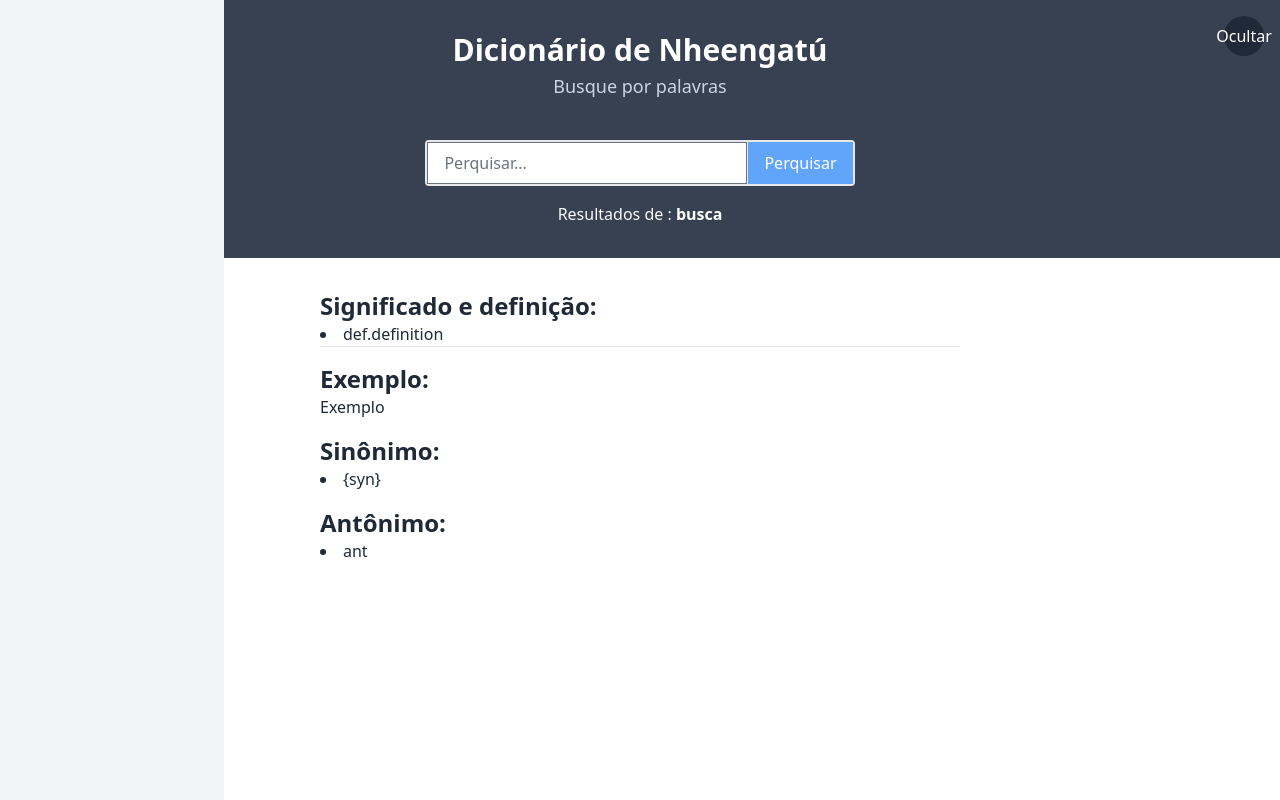
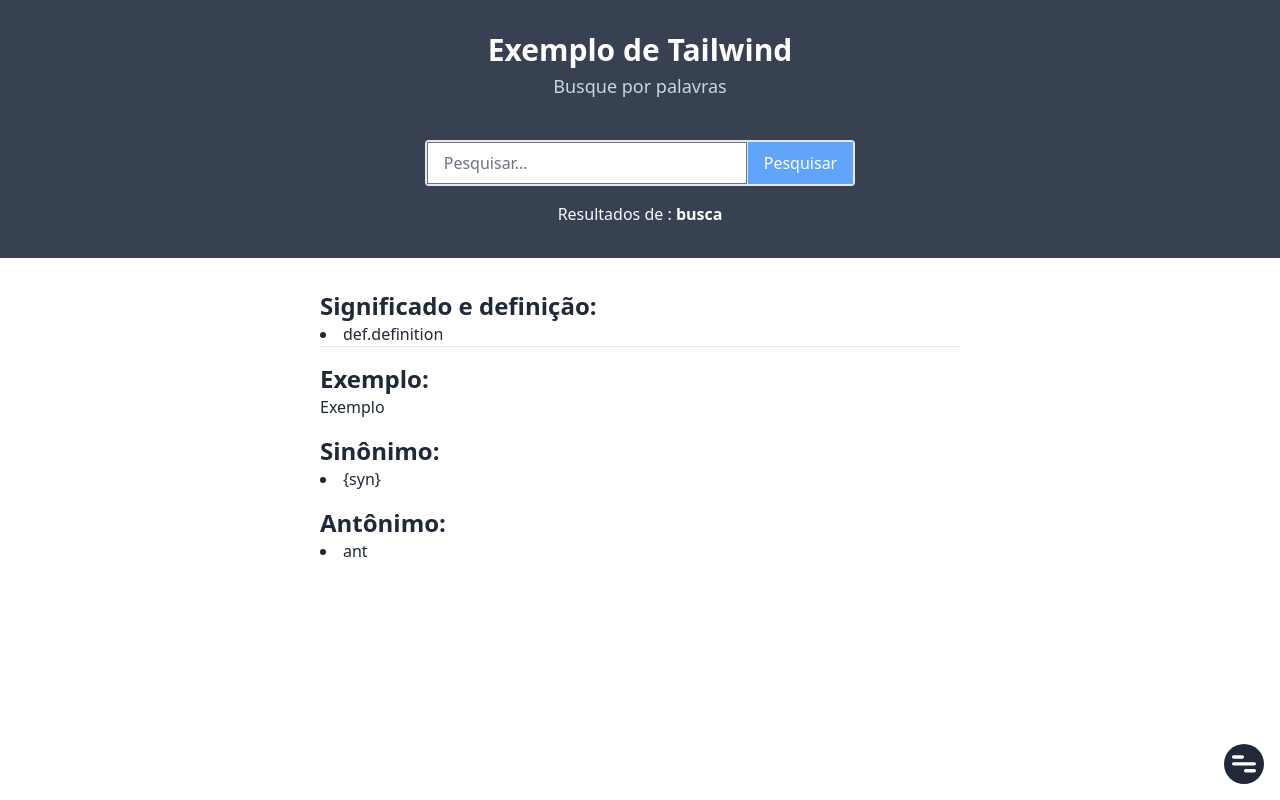
Before and after one commit to marcelleza8/Lingua-boa, a Vue app: page / in a window 1280 px wide. Built offline with nearby package versions, Linux system fonts and the light colour scheme; what prettier-plugin-tailwindcss would draw is missing.

Commit message:
Add menu

```diff
--- a/src/components/Header.vue
+++ b/src/components/Header.vue
@@ -23,7 +23,7 @@
   <div class="bg-gray-700">
     <div class="container mx-auto py-8">
       <h1 class="text-center text-3xl font-bold text-white">
-        Dicionário de Nheengatú
+        Exemplo de Tailwind
       </h1>
       <p class="mt-1 mb-10 text-center text-lg text-slate-300">
         Busque por palavras
@@ -34,7 +34,7 @@
           <input
             class="px-4 py-2 md:w-80"
             type="text"
-            placeholder="Perquisar..."
+            placeholder="Pesquisar..."
             @change="handleInputChange"
             :value="value"
             @keydown="handleInputKeyDown"
@@ -43,7 +43,7 @@
             class="border-l bg-blue-400 px-4 py-2 text-white"
             @click="handleSubmit"
           >
-            Perquisar
+            Pesquisar
           </button>
         </div>
       </div>
--- /dev/null
+++ b/src/components/Icons/MenuDistro.vue
@@ -0,0 +1,29 @@
+<template>
+  <svg
+    width="512"
+    height="365.71"
+    version="1.1"
+    viewBox="0 0 512 365.71"
+    xml:space="preserve"
+    xmlns="http://www.w3.org/2000/svg"
+  >
+    <g transform="translate(0,-73.14)" fill="#fff">
+      <path
+        d="m36.57 73.14h182.86c20.21 0 36.57 16.36 36.57 36.57 0 20.18-16.36 36.57-36.57 36.57h-182.86c-20.18 0.01-36.57-16.39-36.57-36.57 0-20.21 16.39-36.57 36.57-36.57zm256 292.57h182.86c20.21 0 36.57 16.36 36.57 36.57 0 20.18-16.36 36.57-36.57 36.57h-182.86c-20.18 0-36.57-16.39-36.57-36.57 0-20.21 16.39-36.57 36.57-36.57zm-256-146.28h438.86c20.21 0 36.57 16.36 36.57 36.57 0 20.18-16.36 36.57-36.57 36.57h-438.86c-20.18 0-36.57-16.39-36.57-36.57 0-20.21 16.39-36.57 36.57-36.57z"
+        fill="#fff"
+      />
+    </g>
+  </svg>
+</template>
+
+<script lang="ts">
+import { defineComponent } from "vue";
+export default defineComponent({
+  name: "MenuDistro",
+  props: {
+    color: {
+      default: "#fff",
+    },
+  },
+});
+</script>
--- a/src/components/Sidebar.vue
+++ b/src/components/Sidebar.vue
@@ -1,10 +1,11 @@
 <script lang="ts">
 import { defineComponent, ref } from "vue";
+import MenuDistro from "./Icons/MenuDistro.vue";
 
 export default defineComponent({
   name: "Sidebar",
   setup() {
-    const isSidebarOpen = ref(true);
+    const isSidebarOpen = ref(false);
 
     const toggleSidebar = () => {
       isSidebarOpen.value = !isSidebarOpen.value;
@@ -14,6 +15,9 @@
       isSidebarOpen,
       toggleSidebar,
     };
+  },
+  components: {
+    MenuDistro,
   },
 });
 </script>
@@ -25,7 +29,7 @@
     </div>
   </div>
   <button @click="toggleSidebar" class="sidebar-toggle">
-    {{ isSidebarOpen ? "Ocultar" : "Mostrar" }}
+    <MenuDistro />
   </button>
 </template>
 
@@ -39,6 +43,7 @@
 }
 
 .sidebar-toggle {
-  @apply absolute top-4 right-4 flex h-10 w-10 cursor-pointer items-center justify-center rounded-full bg-gray-800 text-white;
+  /* @apply absolute top-4 right-4 flex h-10 w-10 cursor-pointer items-center justify-center rounded-full bg-gray-800 text-white; */
+  @apply fixed bottom-4 right-4 flex h-10 w-10 cursor-pointer items-center justify-center overflow-hidden rounded-full bg-gray-800 p-2 text-white;
 }
 </style>
```
